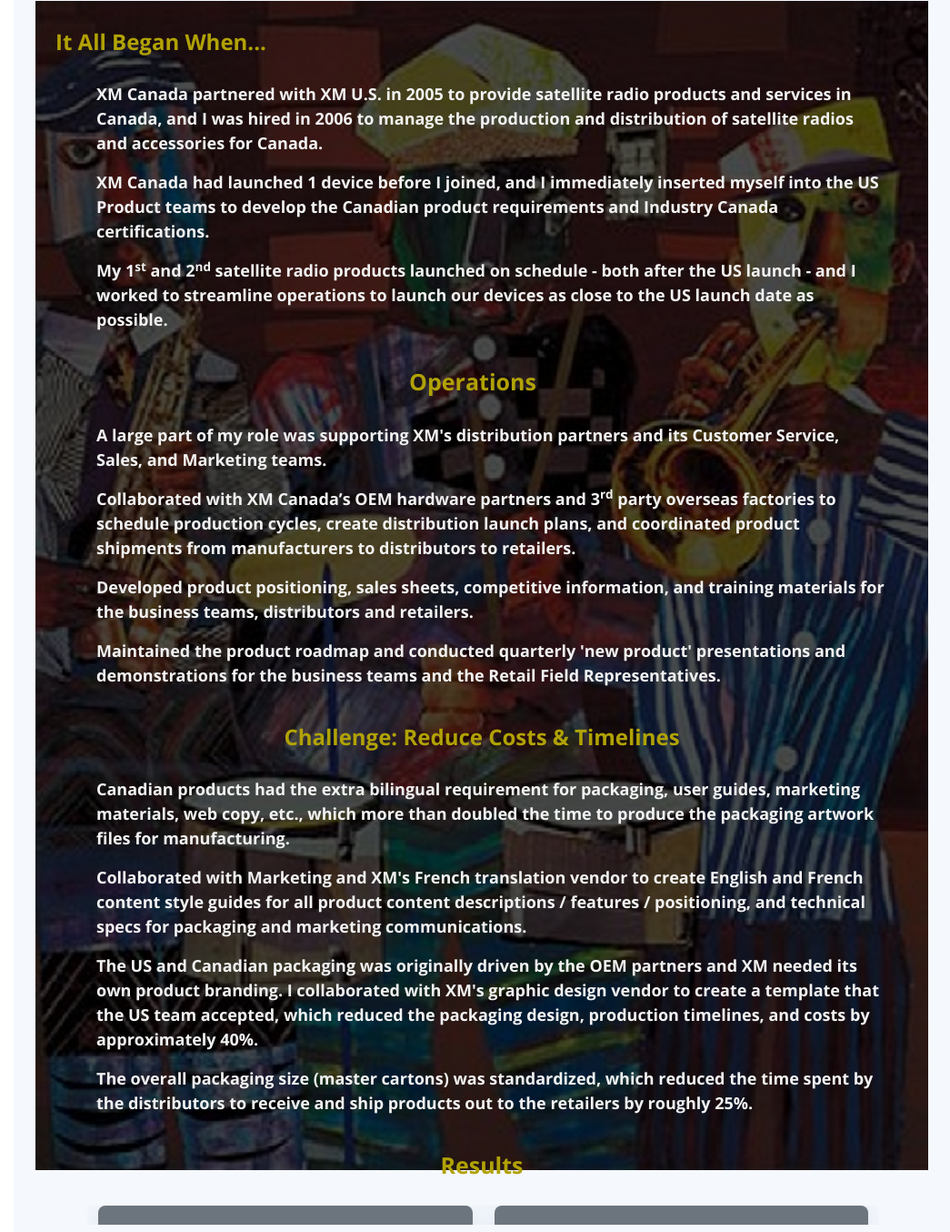
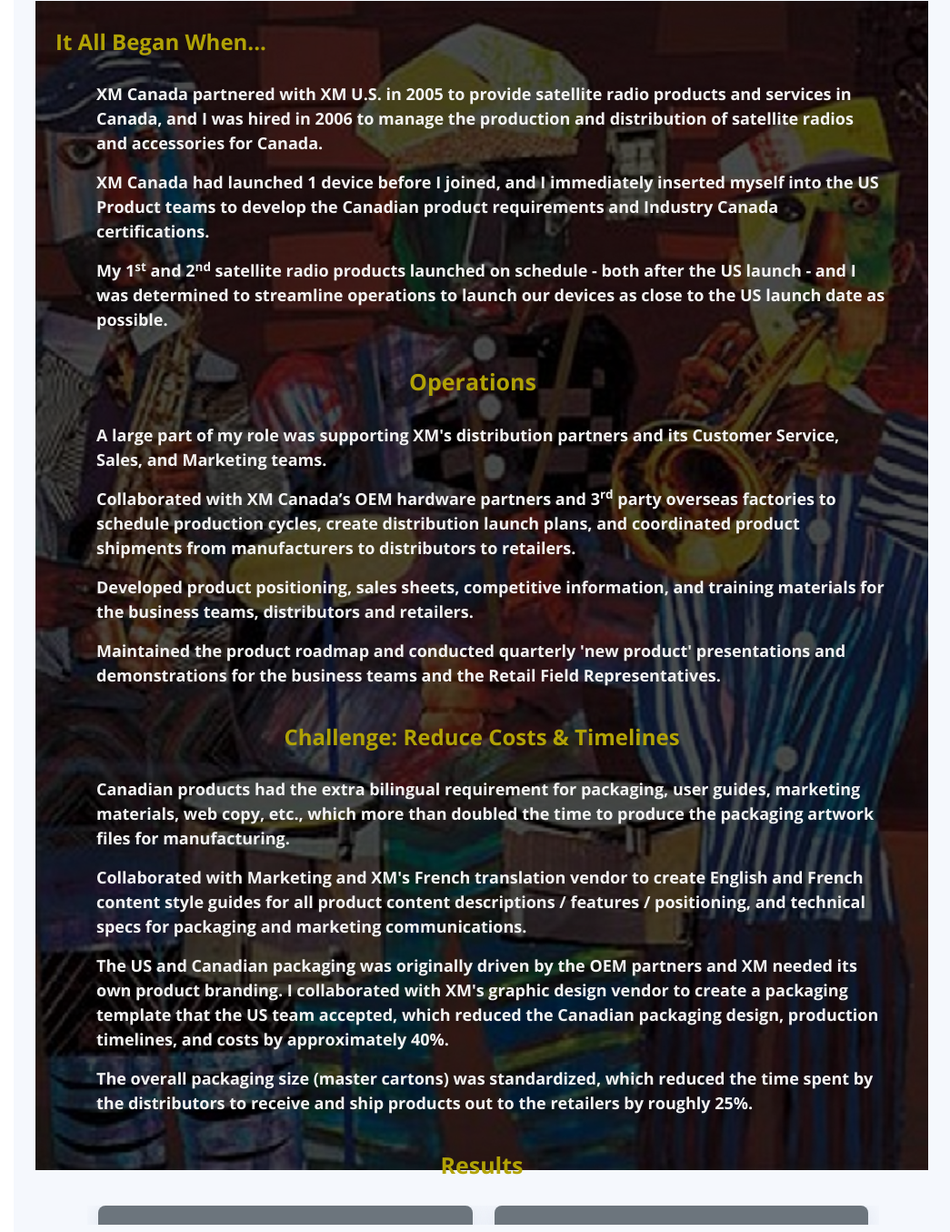
Before and after one commit to rich-blackman/github.io, a plain HTML site: page product-management.html in a window 1280 px wide. Shown: the part 861-2215 px from the top of the page at 91% size, without its empty margins (235-1280 px from the left). Drawn offline with nearby package versions, Linux system fonts and the light colour scheme.

Commit message:
Update product-management.html

```diff
--- a/product-management.html
+++ b/product-management.html
@@ -155,7 +155,7 @@
 				<div class="portfolio-description" style="width:90%;font-size:18px;padding-top:10px;margin-left:60px">
 					<p><b>XM Canada partnered with XM U.S. in 2005 to provide satellite radio products and services in Canada, and I was hired in 2006 to manage the production and distribution of satellite radios and accessories for Canada.</b></p>
 					<p><b>XM Canada had launched 1 device before I joined, and I immediately inserted myself into the US Product teams to develop the Canadian product requirements and Industry Canada certifications.</b></p>
-					<p><b>My 1<sup>st</sup> and 2<sup>nd</sup> satellite radio products launched on schedule - both after the US launch - and I worked to streamline operations to launch our devices as close to the US launch date as possible.</b></p>
+					<p><b>My 1<sup>st</sup> and 2<sup>nd</sup> satellite radio products launched on schedule - both after the US launch - and I was determined to streamline operations to launch our devices as close to the US launch date as possible.</b></p>
 				</div>
 
 				<div class="portfolio-description" style="width:100%;font-size:25px;color:#b1a205;padding-top:20px;margin-left:-10px">
@@ -172,7 +172,7 @@
 				<div class="portfolio-description" style="width:90%;font-size:18px;padding-top:10px;margin-left:60px">
 					<p><b>Canadian products had the extra bilingual requirement for packaging, user guides, marketing materials, web copy, etc., which more than doubled the time to produce the packaging artwork files for manufacturing.</b></p>
 					<p><b>Collaborated with Marketing and XM's French translation vendor to create English and French content style guides for all product content descriptions / features / positioning, and technical specs for packaging and marketing communications.</b></p>
-					<p><b>The US and Canadian packaging was originally driven by the OEM partners and XM needed its own product branding. I collaborated with XM's graphic design vendor to create a template that the US team accepted, which reduced the packaging design, production timelines, and costs by approximately 40%.</b></p>
+					<p><b>The US and Canadian packaging was originally driven by the OEM partners and XM needed its own product branding. I collaborated with XM's graphic design vendor to create a packaging template that the US team accepted, which reduced the Canadian packaging design, production timelines, and costs by approximately 40%.</b></p>
 					<p><b>The overall packaging size (master cartons) was standardized, which reduced the time spent by the distributors to receive and ship products out to the retailers by roughly 25%.</p>
 				</div>
 
```
